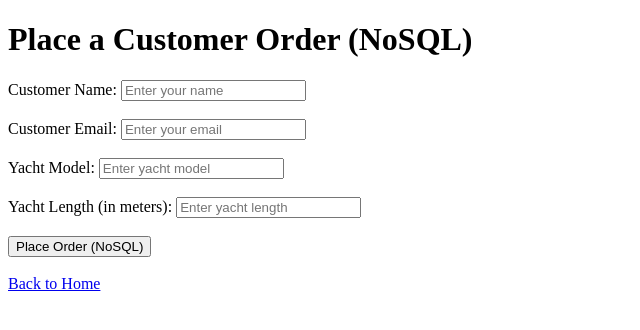
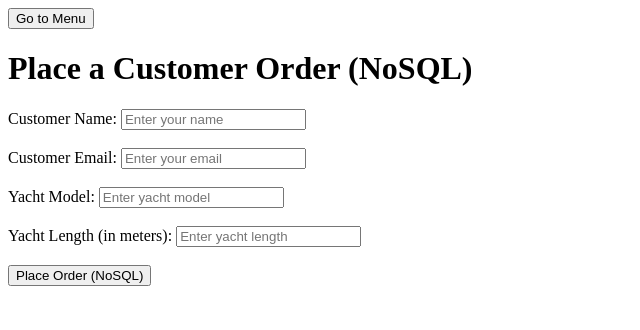
Before and after one commit to ser0vs/imse_yacht, a Flask app: page /place_order_form_nosql in a window 1280 px wide. Shown: the top 330 px of the page, without its empty margins (0-640 px from the left). Run offline with Flask 3, Linux system fonts and the light colour scheme.

Commit message:
design improvements

```diff
--- a/templates/index_nosql.html
+++ b/templates/index_nosql.html
@@ -6,7 +6,12 @@
     <title>Database Management (NoSQL)</title>
   </head>
   <body>
+
     <h1>Yacht Database Management (NoSQL)</h1>
+
+    <form action="/" method="get">
+      <button type="submit">Go to SQL page</button>
+    </form>
 
     <h2>Student 1 (Curanov)</h2>
     <form action="/place_order_form_nosql" method="get">
--- a/templates/orders_summary.html
+++ b/templates/orders_summary.html
@@ -5,6 +5,9 @@
     <title>Orders Summary</title>
   </head>
   <body>
+    <form action="/" method="get">
+      <button type="submit">Go to Menu</button>
+    </form>
     <h1>Orders Summary</h1>
 
     <!-- Display any error messages -->
@@ -54,7 +57,5 @@
     <p>No orders to display. Please select a date range above.</p>
     {% endif %}
 
-    <br />
-    <a href="{{ url_for('home') }}">Back to Home</a>
   </body>
 </html>
--- a/templates/orders_summary_nosql.html
+++ b/templates/orders_summary_nosql.html
@@ -5,6 +5,9 @@
     <title>Orders Summary (NoSQL)</title>
   </head>
   <body>
+    <form action="/index_nosql" method="get">
+      <button type="submit">Go to Menu</button>
+    </form>
     <h1>Orders Summary (NoSQL)</h1>
 
     {% if error_message %}
@@ -51,6 +54,5 @@
       {% endfor %}
     </ul>
 
-    <a href="{{ url_for('home') }}">Back to Home</a>
   </body>
 </html>
--- a/templates/place_order.html
+++ b/templates/place_order.html
@@ -5,6 +5,9 @@
     <title>Place a Customer Order</title>
   </head>
   <body>
+    <form action="/" method="get">
+      <button type="submit">Go to Menu</button>
+    </form>
     <h1>Place a Customer Order</h1>
 
     {% if error_message %}
@@ -56,7 +59,5 @@
       <button type="submit">Place Order</button>
     </form>
 
-    <br />
-    <a href="{{ url_for('home') }}">Back to Home</a>
   </body>
 </html>
--- a/templates/place_order_nosql.html
+++ b/templates/place_order_nosql.html
@@ -5,6 +5,9 @@
     <title>Place a Customer Order (NoSQL)</title>
   </head>
   <body>
+    <form action="/index_nosql" method="get">
+      <button type="submit">Go to Menu</button>
+    </form>
     <h1>Place a Customer Order (NoSQL)</h1>
 
     {% if error_message %}
@@ -57,6 +60,6 @@
     </form>
 
     <br />
-    <a href="{{ url_for('home') }}">Back to Home</a>
+
   </body>
 </html>
--- a/templates/report_student2_nosql.html
+++ b/templates/report_student2_nosql.html
@@ -6,7 +6,7 @@
     <title>Builder-Yacht Report</title>
 </head>
 <body>
-    <form action="/" method="get">
+    <form action="/index_nosql" method="get">
         <button type="submit">Go to Menu</button>
     </form>
     <h1>Builder-Yacht Report</h1>
--- a/templates/usecase_student2_nosql.html
+++ b/templates/usecase_student2_nosql.html
@@ -4,6 +4,9 @@
     <title>Use Case in NoSQL of Student 2 (Ovsiannikov)</title>
 </head>
 <body>
+    <form action="/index_nosql" method="get">
+        <button type="submit">Go to Menu</button>
+    </form>
     <h1>Use Case in NoSQL of Student 2 (Ovsiannikov)</h1>
 
     <!-- Form to assign builder to an order -->
```
